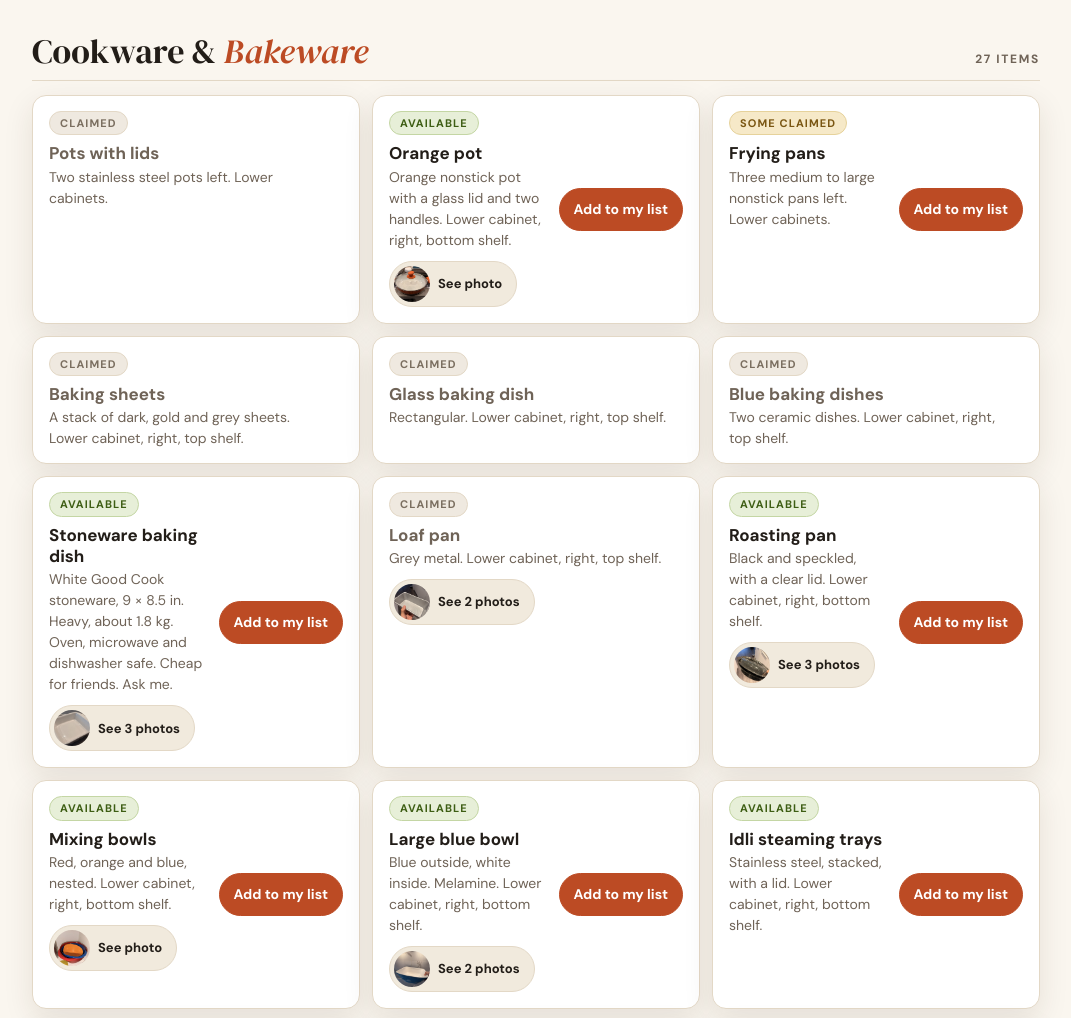
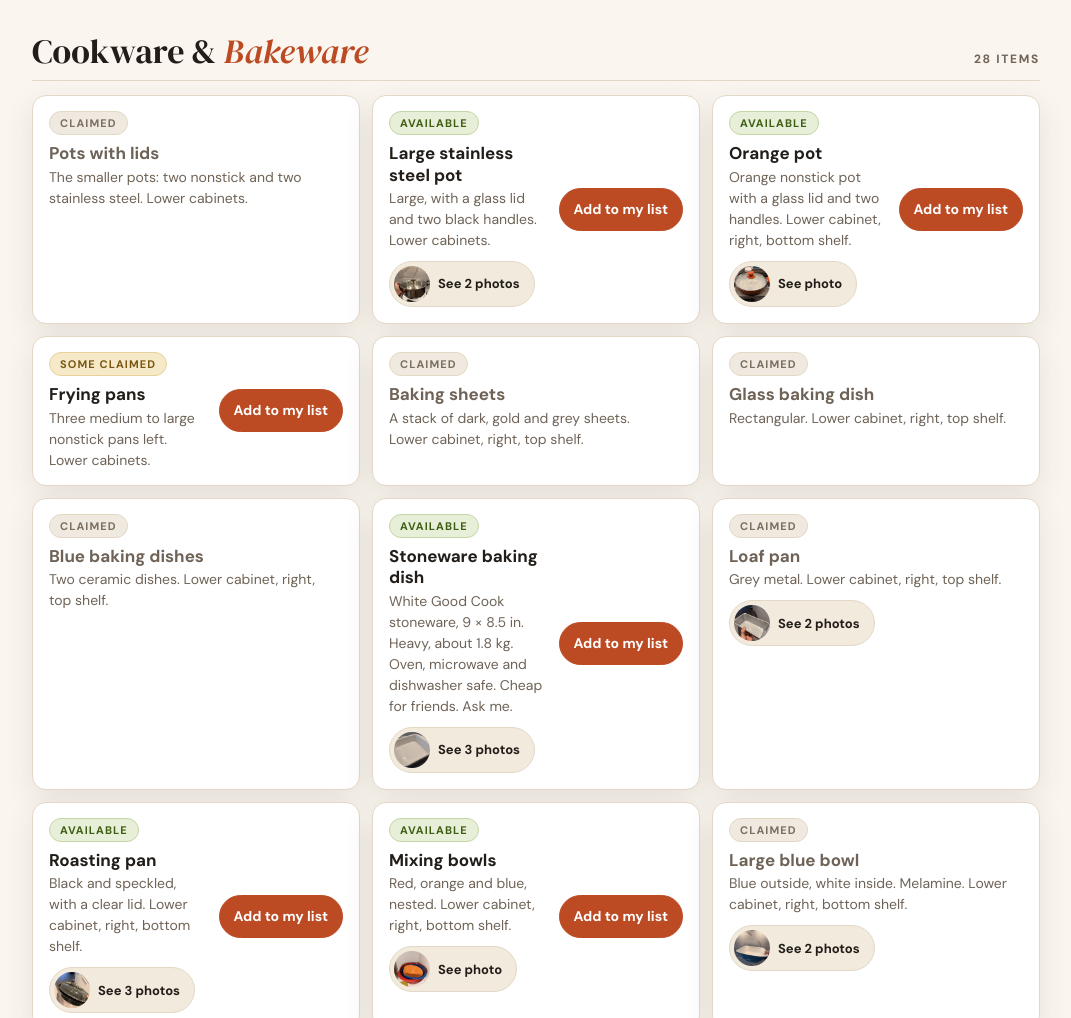
Before and after one commit to satyamp03/move-out-sale, a plain HTML site: page index.html in a window 1280 px wide. Shown: the part 1263-2281 px from the top of the page, without its empty margins (104-1175 px from the left). Drawn offline with Linux system fonts and the light colour scheme.

Commit message:
Add large stainless steel pot, claim blue bowl

```diff
--- a/claimed.js
+++ b/claimed.js
@@ -15,6 +15,7 @@ window.CLAIMED = [
   "Blue baking dishes",
   "Pots with lids",
   "Loaf pan",
+  "Large blue bowl",
 ];
 // Partly claimed items: still available, shown with a "Some claimed" tag.
 window.PARTIAL = [
--- a/index.html
+++ b/index.html
@@ -410,7 +410,8 @@ footer a { display: inline-block; padding: 10px 4px; }
   function x(cat, name, note, reason) { add(cat, name, note, "excluded", reason); }
 
   /* Cookware & Bakeware */
-  a(0, "Pots with lids", "Two stainless steel pots left. Lower cabinets.");
+  a(0, "Pots with lids", "The smaller pots: two nonstick and two stainless steel. Lower cabinets.");
+  a(0, "Large stainless steel pot", "Large, with a glass lid and two black handles. Lower cabinets.");
   a(0, "Orange pot", "Orange nonstick pot with a glass lid and two handles. Lower cabinet, right, bottom shelf.");
   a(0, "Frying pans", "Three medium to large nonstick pans left. Lower cabinets.");
   a(0, "Baking sheets", "A stack of dark, gold and grey sheets. Lower cabinet, right, top shelf.");
@@ -503,6 +504,10 @@ footer a { display: inline-block; padding: 10px 4px; }
       ["img/roasting-pan-2.jpg", "Inside view"],
       ["img/roasting-pan-3.jpg", "Inside view, close up"]
     ],
+    "Large stainless steel pot": [
+      ["img/big-pot-1.jpg", "With its glass lid"],
+      ["img/big-pot-2.jpg", "Side view"]
+    ],
     "Orange pot": [
       ["img/orange-pot-1.jpg", "Orange nonstick pot with its glass lid"]
     ],
@@ -544,6 +549,7 @@ footer a { display: inline-block; padding: 10px 4px; }
     "Pots with lids": "pot saucepan stockpot lid cookware",
     "Frying pans": "frying fry pan skillet pans nonstick",
     "Orange pot": "pot saucepan casserole lid cookware nonstick",
+    "Large stainless steel pot": "pot stockpot soup big steel metal lid cookware",
     "Baking sheets": "baking sheet cookie tray pan oven",
     "Glass baking dish": "pyrex casserole oven",
     "Blue baking dishes": "casserole ceramic oven",
```
Also changed, not shown: img/big-pot-1.jpg (added), img/big-pot-2.jpg (added).
